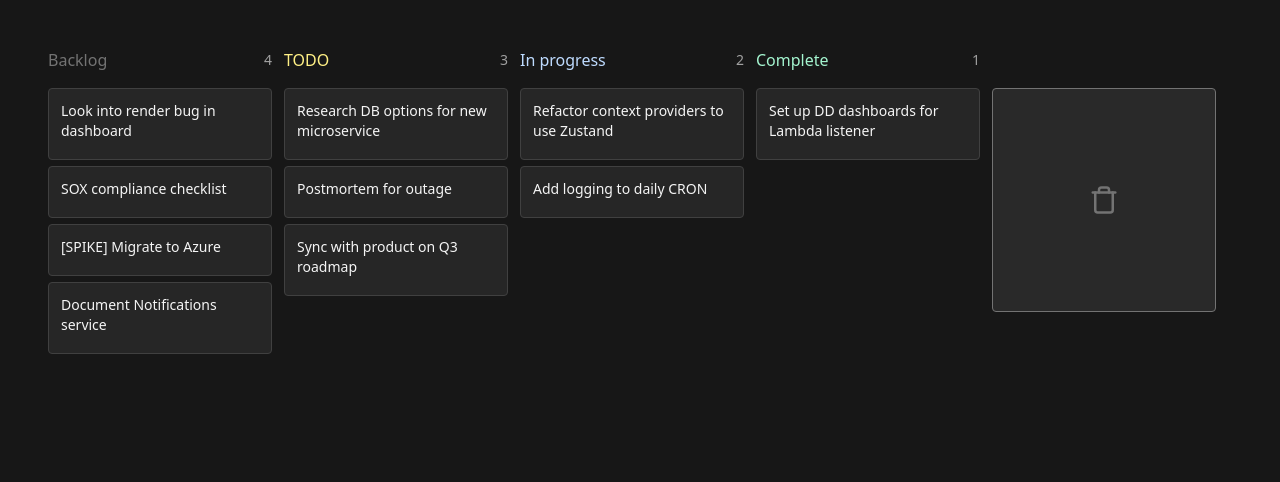
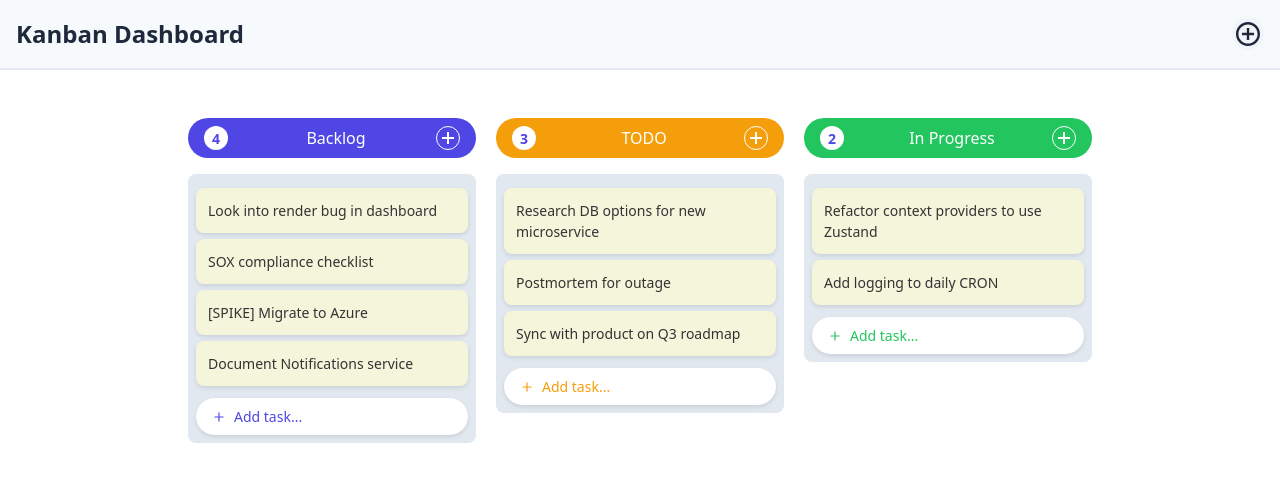
Before and after one commit to vorovskajalapa/modsen-practice, a React (Vite) app in the folder kanban-board/: page / in a window 1280 px wide. Shown: the top 482 px of the page. Built offline with nearby package versions, Linux system fonts and the light colour scheme.

Commit message:
some fixes for styles, turn on styled components in some components

```diff
--- a/kanban-board/package.json
+++ b/kanban-board/package.json
@@ -12,9 +12,11 @@
   },
   "dependencies": {
     "@tailwindcss/vite": "^4.0.6",
+    "framer-motion": "^12.4.2",
     "react": "^19.0.0",
     "react-dom": "^19.0.0",
-    "react-icons": "^5.4.0"
+    "react-icons": "^5.4.0",
+    "styled-components": "^6.1.15"
   },
   "devDependencies": {
     "@eslint/js": "^9.19.0",
--- /dev/null
+++ b/kanban-board/src/components/AddButton.tsx
@@ -0,0 +1,44 @@
+import styled from "styled-components";
+
+const Button = styled.button`
+  display: flex;
+  align-items: center;
+  justify-content: center;
+  width: 24px;
+  height: 24px;
+  border-radius: 50%;
+  border: 1px solid white;
+  background: transparent;
+  cursor: pointer;
+  transition: background 0.2s, border-color 0.2s;
+
+  &:hover {
+    background: rgba(255, 255, 255, 0.2);
+  }
+`;
+
+const Plus = styled.span`
+  position: absolute;
+  background: white;
+
+  &:first-child {
+    width: 12px;
+    height: 2px;
+  }
+
+  &:last-child {
+    width: 2px;
+    height: 12px;
+  }
+`;
+
+const AddButton = () => {
+  return (
+    <Button>
+      <Plus />
+      <Plus />
+    </Button>
+  );
+};
+
+export default AddButton;
--- /dev/null
+++ b/kanban-board/src/components/AddCard.tsx
@@ -0,0 +1,82 @@
+import { useState } from "react";
+import styled from "styled-components";
+import { FiPlus } from "react-icons/fi";
+
+const FormContainer = styled.form`
+  margin-top: 0.5rem;
+  width: 100%;
+  background: white;
+  border-radius: 9999px;
+  padding: 0.5rem 1rem;
+  box-shadow: 0 2px 4px rgba(0, 0, 0, 0.1);
+`;
+
+const Input = styled.input<{ $color: string }>`
+  width: 100%;
+  background: transparent;
+  border: none;
+  outline: none;
+  font-size: 0.875rem;
+  color: ${(props) => props.$color};
+  &::placeholder {
+    color: ${(props) => props.$color}80; /* Полупрозрачный */
+  }
+`;
+
+const AddTaskButton = styled.button<{ $color: string }>`
+  margin-top: 0.5rem;
+  width: 100%;
+  display: flex;
+  align-items: center;
+  gap: 0.5rem;
+  padding: 0.5rem 1rem;
+  font-size: 0.875rem;
+  color: ${(props) => props.$color};
+  background: white;
+  border-radius: 9999px;
+  box-shadow: 0 2px 4px rgba(0, 0, 0, 0.1);
+  border: none;
+  cursor: pointer;
+  transition: background 0.2s ease-in-out;
+
+  &:hover {
+    background: #f3f4f6;
+  }
+`;
+
+const AddCard = ({ column, setCards, textColor }) => {
+  const [text, setText] = useState("");
+  const [adding, setAdding] = useState(false);
+
+  const handleSubmit = (e) => {
+    e.preventDefault();
+    if (!text.trim().length) return;
+
+    const newCard = {
+      column,
+      title: text.trim(),
+      id: Math.random().toString(),
+    };
+
+    setCards((prev) => [...prev, newCard]);
+    setAdding(false);
+  };
+
+  return adding ? (
+    <FormContainer onSubmit={handleSubmit}>
+      <Input
+        $color={textColor}
+        onChange={(e) => setText(e.target.value)}
+        autoFocus
+        placeholder="Add task..."
+      />
+    </FormContainer>
+  ) : (
+    <AddTaskButton $color={textColor} onClick={() => setAdding(true)}>
+      <FiPlus />
+      <span>Add task...</span>
+    </AddTaskButton>
+  );
+};
+
+export default AddCard;
--- a/kanban-board/src/components/Board.tsx
+++ b/kanban-board/src/components/Board.tsx
@@ -1,72 +1,42 @@
-import React, { useState } from 'react';
-import Column from './Column';
-import BurnBarrel from './BurnBarrel';
+import React, { useState } from "react";
+import styled from "styled-components";
+import Column from "./Column";
+import BurnBarrel from "./BurnBarrel";
 
 const DEFAULT_CARDS = [
-  // BACKLOG
-  { title: 'Look into render bug in dashboard', id: '1', column: 'backlog' },
-  { title: 'SOX compliance checklist', id: '2', column: 'backlog' },
-  { title: '[SPIKE] Migrate to Azure', id: '3', column: 'backlog' },
-  { title: 'Document Notifications service', id: '4', column: 'backlog' },
-  // TODO
-  {
-    title: 'Research DB options for new microservice',
-    id: '5',
-    column: 'todo',
-  },
-  { title: 'Postmortem for outage', id: '6', column: 'todo' },
-  { title: 'Sync with product on Q3 roadmap', id: '7', column: 'todo' },
+  { title: "Look into render bug in dashboard", id: "1", column: "backlog" },
+  { title: "SOX compliance checklist", id: "2", column: "backlog" },
+  { title: "[SPIKE] Migrate to Azure", id: "3", column: "backlog" },
+  { title: "Document Notifications service", id: "4", column: "backlog" },
+  { title: "Research DB options for new microservice", id: "5", column: "todo" },
+  { title: "Postmortem for outage", id: "6", column: "todo" },
+  { title: "Sync with product on Q3 roadmap", id: "7", column: "todo" },
+  { title: "Refactor context providers to use Zustand", id: "8", column: "doing" },
+  { title: "Add logging to daily CRON", id: "9", column: "doing" },
+  { title: "Set up DD dashboards for Lambda listener", id: "10", column: "done" },
+];
 
-  // DOING
-  {
-    title: 'Refactor context providers to use Zustand',
-    id: '8',
-    column: 'doing',
-  },
-  { title: 'Add logging to daily CRON', id: '9', column: 'doing' },
-  // DONE
-  {
-    title: 'Set up DD dashboards for Lambda listener',
-    id: '10',
-    column: 'done',
-  },
-];
+const BoardContainer = styled.div`
+  display: flex;
+  justify-content: center;
+  align-items: flex-start;
+  gap: 20px;
+  padding: 3rem;
+  width: 100%;
+  max-width: 1400px; /* Максимальная ширина борды */
+  margin: 0 auto; /* Центрируем борду */
+  overflow-x: auto;
+`;
 
 const Board = () => {
   const [cards, setCards] = useState(DEFAULT_CARDS);
 
   return (
-    <div className="flex h-full w-full gap-3 overflow-scroll p-12">
-      <Column
-        title="Backlog"
-        column="backlog"
-        headingColor="text-neutral-500"
-        cards={cards}
-        setCards={setCards}
-      />
-      <Column
-        title="TODO"
-        column="todo"
-        headingColor="text-yellow-200"
-        cards={cards}
-        setCards={setCards}
-      />
-      <Column
-        title="In progress"
-        column="doing"
-        headingColor="text-blue-200"
-        cards={cards}
-        setCards={setCards}
-      />
-      <Column
-        title="Complete"
-        column="done"
-        headingColor="text-emerald-200"
-        cards={cards}
-        setCards={setCards}
-      />
-      <BurnBarrel setCards={setCards} />
-    </div>
+    <BoardContainer>
+      <Column title="Backlog" column="backlog" bgColor="#4F46E5" cards={cards} setCards={setCards} />
+      <Column title="TODO" column="todo" bgColor="#F59E0B" cards={cards} setCards={setCards} />
+      <Column title="In Progress" column="doing" bgColor="#22C55E" cards={cards} setCards={setCards} />
+    </BoardContainer>
   );
 };
 
--- a/kanban-board/src/components/BurnBarrel.tsx
+++ b/kanban-board/src/components/BurnBarrel.tsx
@@ -1,4 +1,4 @@
-import React, { act, use, useState } from 'react'
+import React, { useState } from 'react'
 import { FaFire } from 'react-icons/fa';
 import { FiTrash } from 'react-icons/fi';
 
--- a/kanban-board/src/components/Card.tsx
+++ b/kanban-board/src/components/Card.tsx
@@ -1,17 +1,38 @@
-import React from 'react';
-import DropIndicator from './DropIndicator';
+import React from "react";
+import styled from "styled-components";
+import DropIndicator from "./DropIndicator";
+import { motion } from "framer-motion";
 
-const Card = ({ title, id, column }) => {
+const CardContainer = styled(motion.div)`
+  cursor: grab;
+  background: #f5f5dc; /* Бежевый */
+  border-radius: 8px;
+  padding: 12px;
+  box-shadow: 0 2px 4px rgba(0, 0, 0, 0.1);
+  transition: box-shadow 0.2s ease-in-out;
+
+  &:active {
+    cursor: grabbing;
+  }
+`;
+
+const CardText = styled.p`
+  font-size: 0.875rem;
+  color: #333;
+`;
+
+const Card = ({ title, id, column, handleDragStart }) => {
   return (
     <>
       <DropIndicator beforeId={id} column={column} />
-      <div
+      <CardContainer
+        layout
+        layoutId={id}
         draggable="true"
-        className="cursor-grab rounded border border-neutral-700 bg-neutral-800 p-3 active:cursor-grabbing"
+        onDragStart={(e) => handleDragStart(e, { title, id, column })}
       >
-        <p className="text-sm text-neutral-100">{title}</p>
-        <DropIndicator beforeId={"-1"} column={column} />
-      </div>
+        <CardText>{title}</CardText>
+      </CardContainer>
     </>
   );
 };
--- a/kanban-board/src/components/Column.tsx
+++ b/kanban-board/src/components/Column.tsx
@@ -1,26 +1,158 @@
-import { useState } from 'react';
-import Card from './Card';
+import { useState } from "react";
+import styled from "styled-components";
+import Card from "./Card";
+import DropIndicator from "./DropIndicator";
+import AddCard from "./AddCard";
+import AddButton from "./AddButton"; // Новый компонент кнопки "+"
 
-const Column = ({ title, headingColor, column, cards, setCards }) => {
+const ColumnContainer = styled.div`
+  width: 18rem; /* Было 14rem, теперь 18rem */
+  flex-shrink: 0;
+`;
+
+const Header = styled.div<{ $bgColor: string }>`
+  background-color: ${(props) => props.$bgColor};
+  color: #ffffff;
+  border-radius: 9999px;
+  padding: 0.5rem 1rem;
+  display: flex;
+  align-items: center;
+  justify-content: space-between;
+`;
+
+const Count = styled.span`
+  background: white;
+  color: #4f46e5;
+  border-radius: 9999px;
+  width: 1.5rem;
+  height: 1.5rem;
+  display: flex;
+  align-items: center;
+  justify-content: center;
+  font-size: 0.875rem;
+  font-weight: bold;
+`;
+
+const Title = styled.h3`
+  font-weight: 500;
+  margin-left: 0.5rem;
+`;
+
+const CardList = styled.div<{ $active: boolean }>`
+  height: 100%;
+  width: 100%;
+  transition: background-color 0.2s ease-in-out;
+  background-color: #E2E8F0; /* Чуть темнее F7FAFC */
+  padding: 0.5rem;
+  border-radius: 8px;
+  margin-top: 1rem; /* Увеличенный отступ */
+`;
+
+const Column = ({ title, bgColor, cards, column, setCards }) => {
   const [active, setActive] = useState(false);
-  const filteredCards = cards.filter((el) => el.column === column);
+
+  const handleDragStart = (e, card) => {
+    e.dataTransfer.setData("cardId", card.id);
+  };
+
+  const handleDragEnd = (e) => {
+    const cardId = e.dataTransfer.getData("cardId");
+
+    setActive(false);
+    clearHighlights();
+
+    const indicators = getIndicators();
+    const { element } = getNearestIndicator(e, indicators);
+
+    const before = element.dataset.before || "-1";
+
+    if (before !== cardId) {
+      let copy = [...cards];
+
+      let cardToTransfer = copy.find((c) => c.id === cardId);
+      if (!cardToTransfer) return;
+      cardToTransfer = { ...cardToTransfer, column };
+
+      copy = copy.filter((c) => c.id !== cardId);
+
+      const moveToBack = before === "-1";
+
+      if (moveToBack) {
+        copy.push(cardToTransfer);
+      } else {
+        const insertAtIndex = copy.findIndex((el) => el.id === before);
+        if (insertAtIndex === undefined) return;
+
+        copy.splice(insertAtIndex, 0, cardToTransfer);
+      }
+
+      setCards(copy);
+    }
+  };
+
+  const handleDragOver = (e) => {
+    e.preventDefault();
+    highlightIndicator(e);
+    setActive(true);
+  };
+
+  const clearHighlights = (els) => {
+    const indicators = els || getIndicators();
+    indicators.forEach((i) => (i.style.opacity = "0"));
+  };
+
+  const highlightIndicator = (e) => {
+    const indicators = getIndicators();
+    clearHighlights(indicators);
+    const el = getNearestIndicator(e, indicators);
+    el.element.style.opacity = "1";
+  };
+
+  const getNearestIndicator = (e, indicators) => {
+    const DISTANCE_OFFSET = 50;
+    return indicators.reduce(
+      (closest, child) => {
+        const box = child.getBoundingClientRect();
+        const offset = e.clientY - (box.top + DISTANCE_OFFSET);
+        return offset < 0 && offset > closest.offset
+          ? { offset, element: child }
+          : closest;
+      },
+      { offset: Number.NEGATIVE_INFINITY, element: indicators[indicators.length - 1] }
+    );
+  };
+
+  const getIndicators = () => {
+    return Array.from(document.querySelectorAll(`[data-column="${column}"]`));
+  };
+
+  const handleDragLeave = () => {
+    clearHighlights();
+    setActive(false);
+  };
+
+  const filteredCards = cards.filter((c) => c.column === column);
 
   return (
-    <div className="w-56 shrink-0">
-      <div className="mb-3 flex items-center justify-between">
-        <h3 className={`font-medium ${headingColor}`}>{title}</h3>
-        <span className="rounded text-sm text-neutral-400">
-          {filteredCards.length}
-        </span>
-      </div>
-      <div
-        className={`h-full w-full transition-colors ${active ? 'bg-neutral-800/50' : 'bg-neutral-800/0'}`}
+    <ColumnContainer>
+      <Header $bgColor={bgColor}>
+        <Count>{filteredCards.length}</Count>
+        <Title>{title}</Title>
+        <AddButton />
+      </Header>
+      <CardList
+        $active={active}
+        onDrop={handleDragEnd}
+        onDragOver={handleDragOver}
+        onDragLeave={handleDragLeave}
       >
-        {filteredCards.map((el) => {
-          return <Card key={el.id} {...el} />;
-        })}
-      </div>
-    </div>
+        {filteredCards.map((c) => (
+          <Card key={c.id} {...c} handleDragStart={handleDragStart} />
+        ))}
+        <DropIndicator beforeId={null} column={column} />
+        <AddCard column={column} setCards={setCards} textColor={bgColor} />
+      </CardList>
+    </ColumnContainer>
   );
 };
 
--- /dev/null
+++ b/kanban-board/src/components/Headers.tsx
@@ -0,0 +1,55 @@
+import React from "react";
+import { BiPlusCircle } from "react-icons/bi";
+import styled from "styled-components";
+
+const Header = styled.header`
+  display: flex;
+  justify-content: space-between;
+  align-items: center;
+  padding: 16px;
+  background-color: #f7fafc; /* Нейтральный светлый фон */
+  border-bottom: 2px solid #e2e8f0; /* Тонкая граница */
+`;
+
+const Title = styled.h1`
+  font-size: 1.5rem;
+  font-weight: bold;
+  color: #1e293b;
+`;
+
+const AddButton = styled.button`
+  display: flex;
+  align-items: center;
+  justify-content: center;
+  width: 32px;
+  height: 32px;
+  border-radius: 50%;
+  background-color: #f1f5f9;
+  border: none;
+  cursor: pointer;
+  transition: background 0.2s;
+
+  &:hover {
+    background-color: #e2e8f0;
+  }
+`;
+
+const PlusIcon = styled(BiPlusCircle)`
+  transform: scale(0.9);
+  width: 36px;
+  height: 36px;
+  color: #1e293b;
+`;
+
+const KanbanHeader = () => {
+  return (
+    <Header>
+      <Title>Kanban Dashboard</Title>
+      <AddButton>
+        <PlusIcon />
+      </AddButton>
+    </Header>
+  );
+};
+
+export default KanbanHeader;
--- a/kanban-board/src/components/Kanban.tsx
+++ b/kanban-board/src/components/Kanban.tsx
@@ -1,11 +1,21 @@
-import React from 'react';
-import Board from './Board';
+import React from "react";
+import Board from "./Board";
+import styled from "styled-components";
+import KanbanHeader from "./Headers";
+
+const KanbanWrapper = styled.div`
+  height: 100vh;
+  width: 100%;
+  background-color: #FFFFFF;
+  color: #fafafa;
+`;
 
 const Kanban = () => {
   return (
-    <div className="h-screen w-full bg-neutral-900 text-neutral-50">
+    <KanbanWrapper>
+      <KanbanHeader />
       <Board />
-    </div>
+    </KanbanWrapper>
   );
 };
 
```
Also changed, not shown: kanban-board/src/components/DropIndicator.tsx (+11 -7 lines), 2 other files (tests, documents, lock files or other folders).
